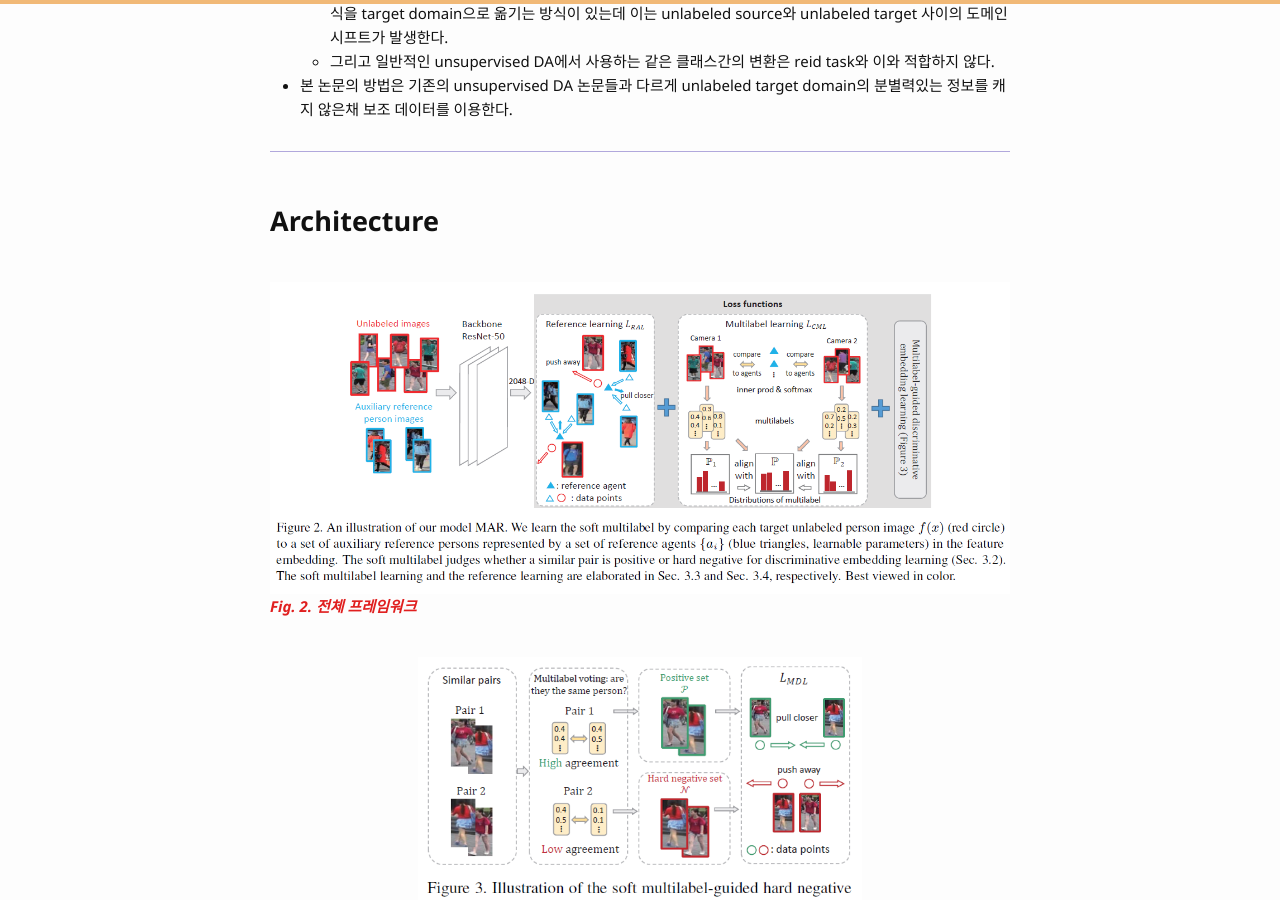
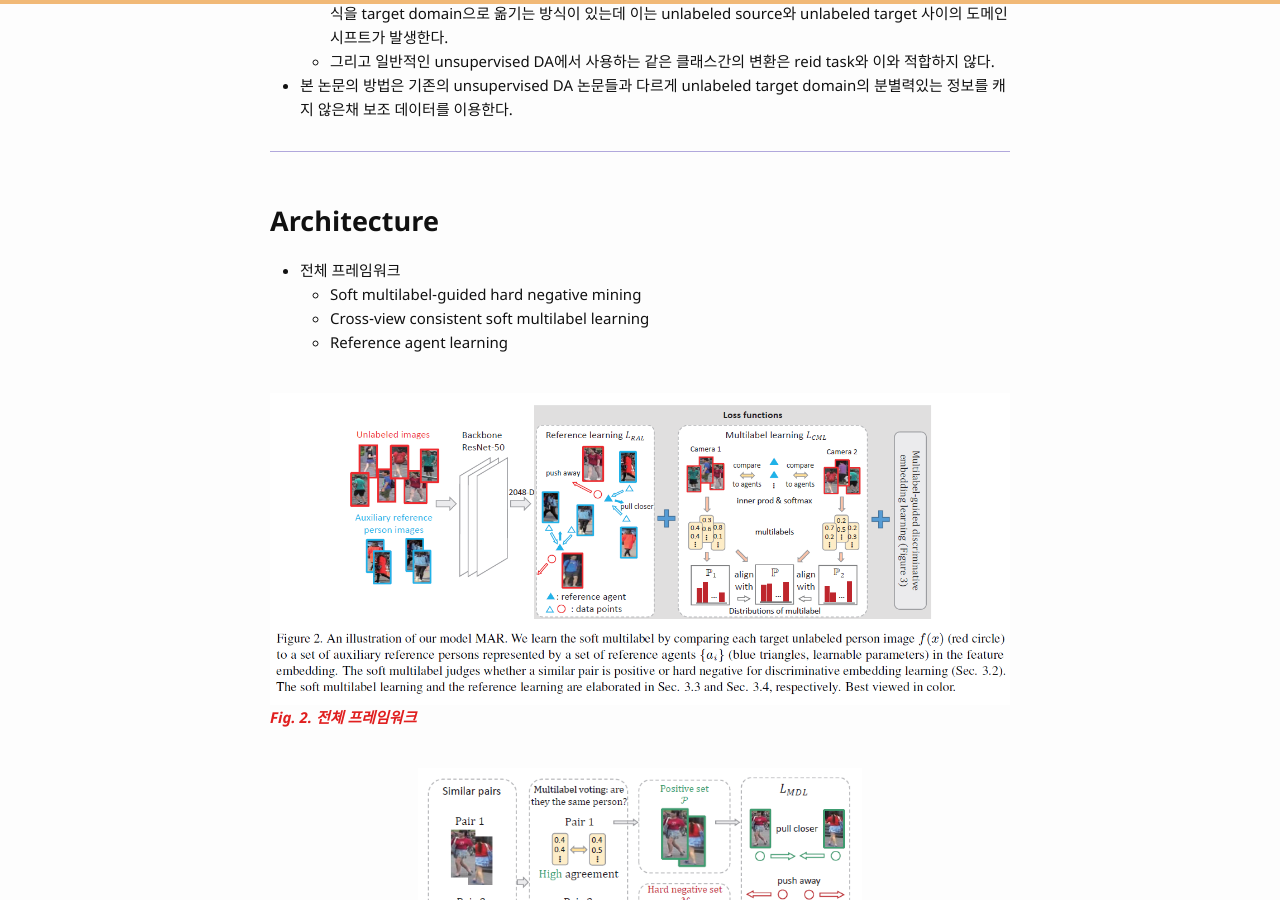
Before and after one commit to bismex/bismex.github.io, a Jekyll site: the page built from _posts/2019-06-28-MAR.md, in a window 1280 px wide and 900 px high, scrolled down 1461 px. Built offline with Jekyll 4.4.1, drawn with Linux system fonts in a browser that asks for light colours.

Commit message:
Update 2019-06-28-MAR.md

```diff
--- a/_posts/2019-06-28-MAR.md
+++ b/_posts/2019-06-28-MAR.md
@@ -45,6 +45,11 @@ tags: CV re-id unsupervised
 
 ## Architecture
 
+- 전체 프레임워크
+  - Soft multilabel-guided hard negative mining
+  - Cross-view consistent soft multilabel learning
+  - Reference agent learning
+
 <br/>
 ![picture]({{ '/assets/images/MAR02.png' | relative_url }})
 {: style="width: 100%;" class="center"}
```
